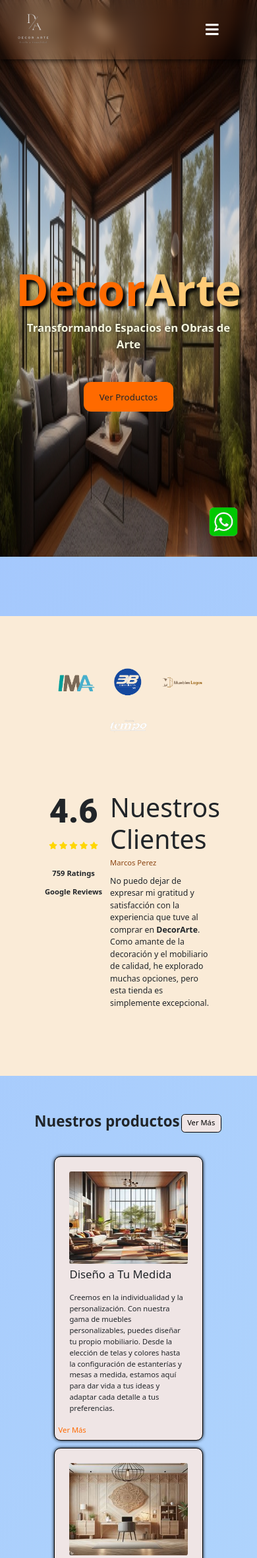
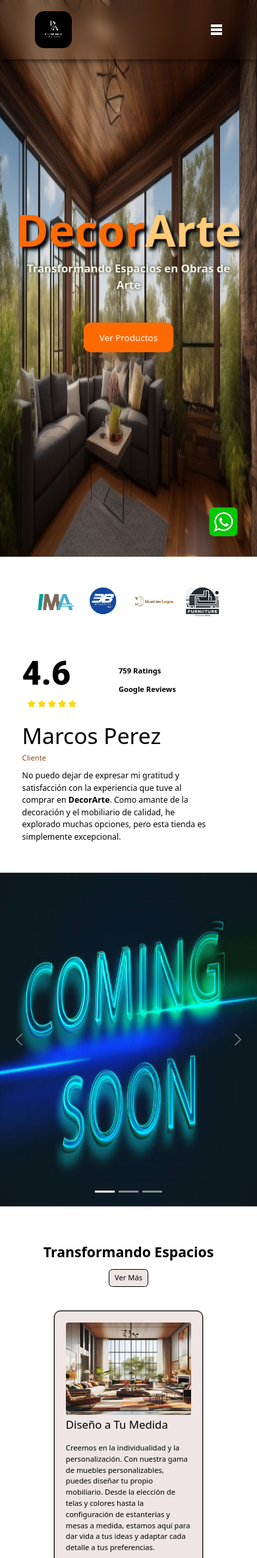
Before and after one commit to Lotito30/DjangoGrupo6cac, a Django app: page / in a window 390 px wide. Shown: the top 2362 px of the page at 66% size. Run offline with Django 4.2, Linux system fonts and the light colour scheme; some libraries are stand-ins or nearby versions.

Commit message:
tercer commit

```diff
--- a/abm/static/css/estilos.css
+++ b/abm/static/css/estilos.css
@@ -19,7 +19,7 @@
 body{
     min-width: 350px;
     height: 100%;
-    background: linear-gradient(120deg, #a1c4fd 0%, #c2e9fb 100%);
+    background: linear-gradient(120deg, #81aef8 0%, #c2e9fb 100%);
 }
 
 .contenedor{
@@ -28,14 +28,23 @@
     justify-content: center;
     align-items: center;
     gap: 1rem;
-    padding: 3rem;
+}
+section:nth-of-type(1):not(#home){
+    margin-top: 5rem;
 }
 section{
     padding: 3rem;
 }
+section:nth-of-type(3){
+    padding: 0;
+}
 section:nth-of-type(even){
-    background-color: antiquewhite;
-    padding: 3rem 0;
+    background-color: rgb(255, 255, 255);
+    color: black;
+}
+.carousel img,
+.carousel svg{
+    height:60vh;
 }
 
 .fa-arrow-up{
--- a/abm/static/css/footer.css
+++ b/abm/static/css/footer.css
@@ -12,6 +12,10 @@
     grid-template-columns: 1fr 2fr 1fr;
     justify-items: center;
     margin-top: 3rem;
+}
+footer h5{
+    margin-bottom: 1rem;
+    text-align: center;
 }
 .newsletter{
     text-align: center;
@@ -77,7 +81,7 @@
     margin-bottom: .5rem;
 }
 .navegacion{
-    text-align: right;
+    text-align: center;
 }
 .navegacion a{
     color: #000;
--- a/abm/static/css/header.css
+++ b/abm/static/css/header.css
@@ -1,46 +1,39 @@
 /* HEADER */
 header{
     display: flex;
+    align-items: center;
     justify-content: space-around;
-    align-items: center;
     height: 90px;
     width: 100%;
     font-size: 1.2rem;
-    /* position: fixed; Agregar que cuando empiece a scrollear haga un background con box-shadow
-    top: 0; left: 0; */
+    position: absolute;
+    top: 0; left: 0;
     box-shadow: 0px 0px 10px #000000;
     backdrop-filter: blur(10px);
     z-index: 2;
 }
 
 header img{
-    width: 9rem;
+    width: 5rem;
+    background-color: black;
+    border-radius: 25%;
+    filter: brightness(300%);
 }
 nav ul{
-    display: flex;
     gap: 1rem;
-    justify-content: center;
-    flex-wrap: wrap;
+    align-items: center;
 }
-header ul li a{
+nav a{
     padding: .5rem;
     background-color: transparent;
-    border: 1px solid transparent;
-    border-radius: 1rem;
-    color: #ff9900;
     font-weight: bold;
-    font-size: 1.2rem;
-    text-shadow: 0px 0px 5px #000;
+    color: #e2e2e2;
+    border-bottom: .2rem solid transparent;
+
 }
-ul li a.activar{
-    background-color: #ff6a00;
-    border-color: #fff;
-    color: #F5F5DC;
-}
-ul li a:hover:not(footer a){
-    background-color: #ff6a00;
-    border-color: #fff;
-    color: #F5F5DC;
+
+nav a:hover:not(footer a){
+    border-color: #ff6a00;
 }
 
 .btn{
@@ -49,44 +42,46 @@
     padding: .5rem;
     cursor: pointer;
     font-weight: bold;
-    font-family: var(--);
+    font-family: var(--fontRoboto);
 }
 
-header i{
-    color: white;
+.containerMenu{
+    width: 1.5rem;
+    height: 1.5rem;
+    cursor: pointer;
+    position: relative;
+    display: none;
+}
+.lineMenu{
+    width: 100%;
+    height: 4px;
+    background-color: white;
+    position: absolute;
+    left: 0;
+    transition: all .4s ease-in-out;
+}
+.lineMenu1{
+    top: 0;
+}
+.lineMenu2{
+    top: 50%;
+    transform: translateY(-50%);
+}
+.lineMenu3{
+    bottom: 0;
+}
+.containerMenu .lineMenu1.active{
+    top: 50%;
+    transform: translateY(-50%) rotate(45deg) ;
+}
+.containerMenu .lineMenu2.active{
     opacity: 0;
-    cursor: pointer;
+}
+.containerMenu .lineMenu3.active{
+    bottom: 50%;
+    transform: translateY(50%) rotate(-45deg) ;
 }
 
-@media (min-width:320px) and (max-width:767px){
-    header{
-        justify-content: space-between;
-    }
-
-    header ul{
-        display: none;
-        position: absolute;
-        top: 60%;right: 5%;
-        background-color: #8B4513;
-        padding: 1rem;
-        border-radius: 1rem;
-        line-height: 1.5;
-    }
-    header ul li a{
-        font-size: 1.4rem;
-    }
-    header i{
-        position: absolute;
-        right: 15%;
-        opacity: 1;
-        font-size: 2rem;
-    }
-
-    header i:hover + nav ul{
-        display: block;
-    }
-
-    header ul:hover{
-        display: block;
-    }
+nav ul.active{
+    display: initial;
 }
--- a/abm/static/css/index.css
+++ b/abm/static/css/index.css
@@ -61,12 +61,9 @@
     font-size: 1.2rem;
     margin-top: 3rem;
     background-color: #ff6a00;
-    border: 1px solid transparent;
+    color: white;
 }
-.bienvenida a:hover{
-    background-color: #cd661c;
-    border-color: #fff;
-}
+
 #home img:nth-of-type(1){
     position: absolute;
     top: 0;left: 0;
@@ -89,7 +86,7 @@
     justify-content: space-between;
 }
 #sponsor .logoSponsor{
-    width: 80%;
+    width: 95%;
     margin: 0 auto;
     display: flex;
     flex-wrap: wrap;
@@ -99,13 +96,11 @@
 }
 .logoSponsor img{
     width: 6rem;
-    animation: titila 2s alternate infinite;
 }
 
 .rango{
     display: flex;
-    align-content: flex-end;
-    padding: 2rem;
+    align-items: center;
 }
 
 .rating{
@@ -151,12 +146,12 @@
 }
 .cabecera{
     display: flex;
+    width: 95%;
     justify-content: space-between;
     padding: 0 .2rem;
     padding-bottom: 2rem ;
 }
 .cabecera h1{
-    font-size: 2rem;
     font-weight: bold;
 }
 .cabecera a{
@@ -165,17 +160,11 @@
     color: black;
     border: .1rem solid #000;
 }
-
-.cabecera a:hover{
-    background-color: #F5F5DC;
-}
-
 .servicio{
     border-radius: 10px;
     border: 1px solid #000;
-    padding: .5rem;
-    box-shadow: 0 0 5px #000;
-    padding: 2rem;
+    box-shadow: 0 0 2px #000;
+    padding: 1.5rem;
     background-color: #efe5e5;
     position: relative;
 }
--- a/abm/static/css/mediaqueries.css
+++ b/abm/static/css/mediaqueries.css
@@ -1,14 +1,19 @@
 /* Para tabletas */
-@media (min-width:768px) and (max-width:1023px) {
+/* and (max-width:1023px) */
+@media (min-width:768px){
     html{
         font-size: 90%;
     }
+
     #experiencias .contenedorGrid{
         grid-template-columns: repeat(2,1fr);
     }
 
     #experiencias .activar{
         display: block;
+    }
+    nav ul{
+        display: flex;
     }
 }
 
@@ -20,6 +25,24 @@
     .contenedorGrid:not(.contacto ul){
         grid-template-columns: 70%;
         justify-content: center;
+    }
+    header ul li a{
+        font-size: 1.4rem;
+        color: black;
+    }
+    .containerMenu{
+        display: initial;
+    }
+    nav ul {
+        display: none;
+        position: absolute;
+        top: 100%;
+        right: 0;
+        background-color: ghostwhite;
+        padding: 1rem;
+        line-height: 1.5;
+        width: 100%;
+        text-align: center;
     }
     header nav ul li{
         font-size: 2rem;
@@ -37,4 +60,24 @@
     .navegacion{
         text-align: center;
     }
+    .beneficio h3{
+        text-align: center;
+    }
+    .cliente h1{
+        font-size: 3rem;
+    }
+    .cabecera{
+        flex-wrap: wrap;
+        justify-content: center;
+        gap: .5rem;
+    }
+    .rango{
+        flex-direction: column;
+        gap: 1rem;
+        align-items: start;
+    }
+    .rating{
+        flex-direction: row;
+        gap: 5rem;
+    }
 }
--- a/abm/templates/abm/cliente_form.html
+++ b/abm/templates/abm/cliente_form.html
@@ -1,5 +1,6 @@
 {% extends "base/base.html" %}
 {% block content %}
+	<section>
 		<div class="contenedor">
 			<h1>Contactanos</h1>
 
@@ -12,4 +13,5 @@
 			</div>
 			</form>
 		</div>
+	</section>
 {% endblock  %}
--- a/abm/templates/abm/producto_form.html
+++ b/abm/templates/abm/producto_form.html
@@ -2,7 +2,8 @@
 {% load static %}
 
 {% block content %}
-<div class="contenedor">
+<section>
+  <div class="contenedor">
     <div>
         <h1 class='text-center'>Agregar Producto</h1>
         <form method="POST" enctype="multipart/form-data">
@@ -42,5 +43,6 @@
         </div>
     </div>
 </div>
+</section>
 
 {% endblock  %}
--- a/abm/templates/abm/producto_list.html
+++ b/abm/templates/abm/producto_list.html
@@ -2,7 +2,8 @@
 {% load static %}
 
 {% block content %}
-<div class="container p-5">
+<section>
+  <div class="container p-5">
     <div class="row">
       {% for producto in productos %}
       <div class="col-md-4 mt-3 ">
@@ -19,4 +20,6 @@
       {% endfor %}
     </div>
   </div>
+</section>
+
 {% endblock %}
--- a/abm/templates/base/base.html
+++ b/abm/templates/base/base.html
@@ -7,6 +7,7 @@
     {% include "base/header.html" %}
 
     {% block content %}
+    {% include "base/carruselProducto.html" %}
     {% endblock %}
 
     {% include "base/footer.html" %}
@@ -28,6 +29,25 @@
       }
       window.addEventListener('scroll',animacionExperiencia)
       window.addEventListener('load',animacionExperiencia)
+
+      const menu = document.querySelector('.containerMenu')
+      const lineMenu1 = document.querySelector('.lineMenu1')
+      const lineMenu2 = document.querySelector('.lineMenu2')
+      const lineMenu3 = document.querySelector('.lineMenu3')
+      const navbar = document.querySelector('nav ul')
+
+      menu.addEventListener('click',()=>{
+          lineMenu1.classList.toggle('active')
+          lineMenu2.classList.toggle('active')
+          lineMenu3.classList.toggle('active')
+          navbar.classList.toggle('active')
+      })
+      if(window.innerWidth > 767){
+        if (navbar.classList.contains('active')){
+          navbar.classList.remove('active')
+        }
+      }
+
     </script>
 </body>
 </html>
--- /dev/null
+++ b/abm/templates/base/carruselProducto.html
@@ -0,0 +1,41 @@
+{% load static %}
+<section id='carousel'>
+<div id="carouselExampleInterval" class="carousel slide" data-bs-ride="carousel">
+  <div class="carousel-indicators">
+    <button type="button" data-bs-target="#carouselExampleCaptions" data-bs-slide-to="0" class="active" aria-current="true" aria-label="Slide 1"></button>
+    <button type="button" data-bs-target="#carouselExampleCaptions" data-bs-slide-to="1" aria-label="Slide 2"></button>
+    <button type="button" data-bs-target="#carouselExampleCaptions" data-bs-slide-to="2" aria-label="Slide 3"></button>
+  </div>
+    <div class="carousel-inner" data-bs-interval="4000">
+      <div class="carousel-item active" >
+        <img src="{% static "img/banner1.jpg" %}" class="d-block w-100" alt="...">
+        <div class="carousel-caption d-none d-md-block">
+          <h5>Coming Soon</h5>
+          <p>¿Estás preparado para lo que se viene? Te adelantamos que es algo que te va a encantar.</p>
+        </div>
+      </div>
+      <div class="carousel-item">
+        <img src="{% static "img/banner2.jpg" %}" class="d-block w-100" alt="...">
+        <div class="carousel-caption d-none d-md-block">
+          <h5>Blue Monday</h5>
+          <p>¿Sabías que el tercer lunes de enero se considera el día más triste del año?.</p>
+        </div>
+      </div>
+      <div class="carousel-item">
+        <img src="{% static "img/banner3.jpg" %}" class="d-block w-100" alt="...">
+        <div class="carousel-caption d-none d-md-block">
+          <h5>Black Friday</h5>
+          <p>¡Llegó el día que estabas esperando! El Black Friday es la oportunidad perfecta para comprar todo lo que necesitas.</p>
+        </div>
+      </div>
+    </div>
+    <button class="carousel-control-prev" type="button" data-bs-target="#carouselExampleInterval" data-bs-slide="prev">
+      <span class="carousel-control-prev-icon" aria-hidden="true"></span>
+      <span class="visually-hidden">Previous</span>
+    </button>
+    <button class="carousel-control-next" type="button" data-bs-target="#carouselExampleInterval" data-bs-slide="next">
+      <span class="carousel-control-next-icon" aria-hidden="true"></span>
+      <span class="visually-hidden">Next</span>
+    </button>
+  </div>
+</section>
--- a/abm/templates/base/footer.html
+++ b/abm/templates/base/footer.html
@@ -12,7 +12,7 @@
       </div>
       <div class="contenedorGrid">
         <div class="redes-sociales">
-          <h3>Síguenos en Redes Sociales</h3>
+          <h5>Síguenos en Redes Sociales</h5>
           <ul>
             <li class="escalar">
               <a href="https://www.facebook.com/" target="_blank">
@@ -35,7 +35,7 @@
           </ul>
         </div>
         <div class="contacto">
-          <h3>Contacto</h3>
+          <h5>Contacto</h5>
           <p>
             Estamos aquí para ayudarte. Si tienes alguna pregunta o comentario,
             no dudes en ponerte en contacto con nosotros.
@@ -59,7 +59,7 @@
           </ul>
         </div>
         <div class="navegacion">
-          <h3>Navegación</h3>
+          <h5>Navegación</h5>
           <ul>
             <li class="escalar"><a href="index.html">Inicio</a></li>
             <li class="escalar"><a href="acercade.html">Acerca de</a></li>
--- a/abm/templates/base/head.html
+++ b/abm/templates/base/head.html
@@ -18,9 +18,9 @@
     />
     {% comment %} CSS {% endcomment %}
     <link rel="stylesheet" href="{% static "css/estilos.css" %}">
+    <link rel="stylesheet" href="{% static "css/index.css" %}">
     <link rel="stylesheet" href="{% static "css/header.css" %}">
     <link rel="stylesheet" href="{% static "css/footer.css" %}">
-    <link rel="stylesheet" href="{% static "css/index.css" %}">
     <link rel="stylesheet" href="{% static "css/mediaqueries.css" %}">
     {% comment %} BOOTSTRAP {% endcomment %}
     <link href="https://cdn.jsdelivr.net/npm/bootstrap@5.3.2/dist/css/bootstrap.min.css" rel="stylesheet" integrity="sha384-T3c6CoIi6uLrA9TneNEoa7RxnatzjcDSCmG1MXxSR1GAsXEV/Dwwykc2MPK8M2HN" crossorigin="anonymous">
--- a/abm/templates/base/header.html
+++ b/abm/templates/base/header.html
@@ -3,7 +3,7 @@
     <a href="/" id="header">
         <img src="{% static 'img/logo.png' %}" alt="logo">
     </a>
-    <i class="fa fa-bars"></i>
+
   <nav>
     <ul id="navegacion">
       <li ><a href="/" >Home</a></li>
@@ -13,4 +13,9 @@
       <li><a href="/agregarproducto">ABM</a></li>
     </ul>
   </nav>
+  <article class="containerMenu pointer">
+    <div class="lineMenu1 lineMenu"></div>
+    <div class="lineMenu2 lineMenu"></div>
+    <div class="lineMenu3 lineMenu"></div>
+  </article>
 </header>
--- a/abm/templates/index.html
+++ b/abm/templates/index.html
@@ -25,11 +25,12 @@
       <img src="{% static 'img/sponsor/sponsor1.png'%}" alt="sponsor IMA"/>
       <img src="{% static 'img/sponsor/sponsor3.png'%}" alt="sponsor DB"/>
       <img src="{% static 'img/sponsor/sponsor4.png'%}" alt="sponsor Muebles lagos"/>
-      <img src="{% static 'img/sponsor/sponsor2.png'%}" alt="sponsor tempo"/>
+      <img src="{% static 'img/sponsor/sponsor5.png'%}" alt="sponsor tempo"/>
     </div>
     <hr>
     <div class="rango">
       <div class="rating">
+        <div>
             <h1>4.6</h1>
             <div class="estrellas">
               <i class="fas fa-star"></i>
@@ -37,13 +38,16 @@
               <i class="fas fa-star"></i>
               <i class="fas fa-star"></i>
               <i class="fas fa-star"></i>
-        </div><br>
+            </div>
+        </div>
+        <div>
           <p>759 Ratings</p>
           <p>Google Reviews</p>
         </div>
+      </div>
       <div class="cliente">
-        <h1>Nuestros Clientes</h1>
-        <span>Marcos Perez</span>
+        <h1>Marcos Perez</h1>
+        <span>Cliente</span>
         <p>
           No puedo dejar de expresar mi gratitud y satisfacción con la
           experiencia que tuve al comprar en <strong>DecorArte</strong>.
@@ -55,10 +59,11 @@
     </div>
     </div>
   </section>
+  {{ block.super }}
   <section id="servicios">
     <div class="contenedor">
       <div class="cabecera">
-        <h1>Nuestros productos</h1>
+        <h1>Transformando Espacios</h1>
         <a href="productos" class="btn escalar">Ver Más</a>
       </div>
       <div class="contenedorGrid">
@@ -114,7 +119,7 @@
       </div>
       <div class="particion">
         <hr>
-        <p>Beneficios y Caracteristicas</p>
+        <h2>Beneficios y Caracteristicas</h2>
         <hr>
       </div>
       <div class="contenedorGrid">
@@ -172,7 +177,7 @@
               class="fotoPerfil"
             />
           </div>
-          <h3>Alicia Rodriguez, Buenos Aires</h3>
+          <h5>Alicia Rodriguez, Buenos Aires</h5>
           <div class="estrellas">
             <i class="fas fa-star"></i>
             <i class="fas fa-star"></i>
@@ -193,7 +198,7 @@
               class="fotoPerfil"
             />
           </div>
-          <h3>Gustavo Gonzalez, Belgrano</h3>
+          <h5>Gustavo Gonzalez, Belgrano</h5>
           <div class="estrellas">
             <i class="fas fa-star"></i>
             <i class="fas fa-star"></i>
@@ -214,7 +219,7 @@
               class="fotoPerfil"
             />
           </div>
-          <h3>Andrés Morales, Villa Devoto</h3>
+          <h5>Andrés Morales, Villa Devoto</h5>
           <div class="estrellas">
             <i class="fas fa-star"></i>
             <i class="fas fa-star"></i>
@@ -235,7 +240,7 @@
               class="fotoPerfil"
             />
           </div>
-          <h3>Alicia Rodriguez, Buenos Aires</h3>
+          <h5>Alicia Rodriguez, Buenos Aires</h5>
           <div class="estrellas">
             <i class="fas fa-star"></i>
             <i class="fas fa-star"></i>
--- a/abm/views.py
+++ b/abm/views.py
@@ -1,7 +1,6 @@
 from django.shortcuts import render, redirect, get_object_or_404
 from django.views.generic.edit import CreateView
 from django.views.generic.list import ListView
-from django.contrib import messages
 
 from .models import Producto,Cliente
 from .forms import ProductoForm,ClienteForm
@@ -35,13 +34,14 @@
 
 
 def index(request):
+    productos = Producto.objects.all()
     return render(request,
                 'index.html',
                     {
                     'title': title['home'],
+                    'productos':productos
                     }
                 )
-
 def editar(request,id):
     producto = get_object_or_404(Producto, id=id)
     form = ProductoForm(request.POST or None, instance=producto)
@@ -55,12 +55,12 @@
     return render(request,'editar.html',{'form':form, 'producto':producto, 'title':title['editar']})
 
 def eliminar(request,id):
-    producto = Producto.objects.get(id=id)
+    producto = get_object_or_404(Producto, id=id)
     producto.delete()
     return redirect('/agregarproducto')
 
 def comprar(request,id):
-    producto = Producto.objects.get(id=id)
+    producto = get_object_or_404(Producto, id=id)
     return render(request,
                   "comprar.html",
                     {
```
Also changed, not shown: other parts of abm/static/css/index.css (+5 -20 lines), abm/static/img/banner1.jpg (added), abm/static/img/banner2.jpg (added), abm/static/img/banner3.jpg (added), abm/static/img/sponsor/sponsor5.png (added). Lines whose indentation alone changed are shown as unchanged.
